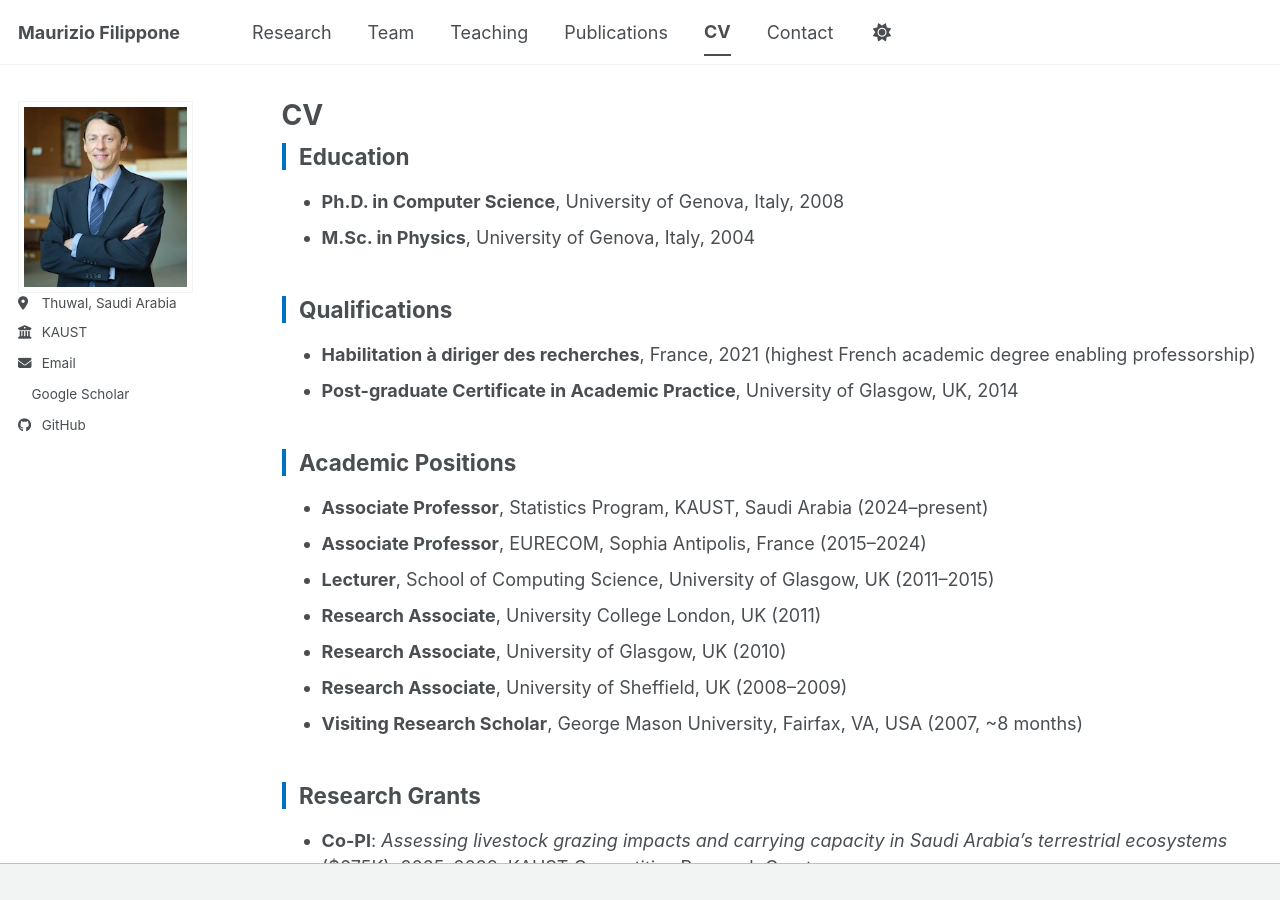
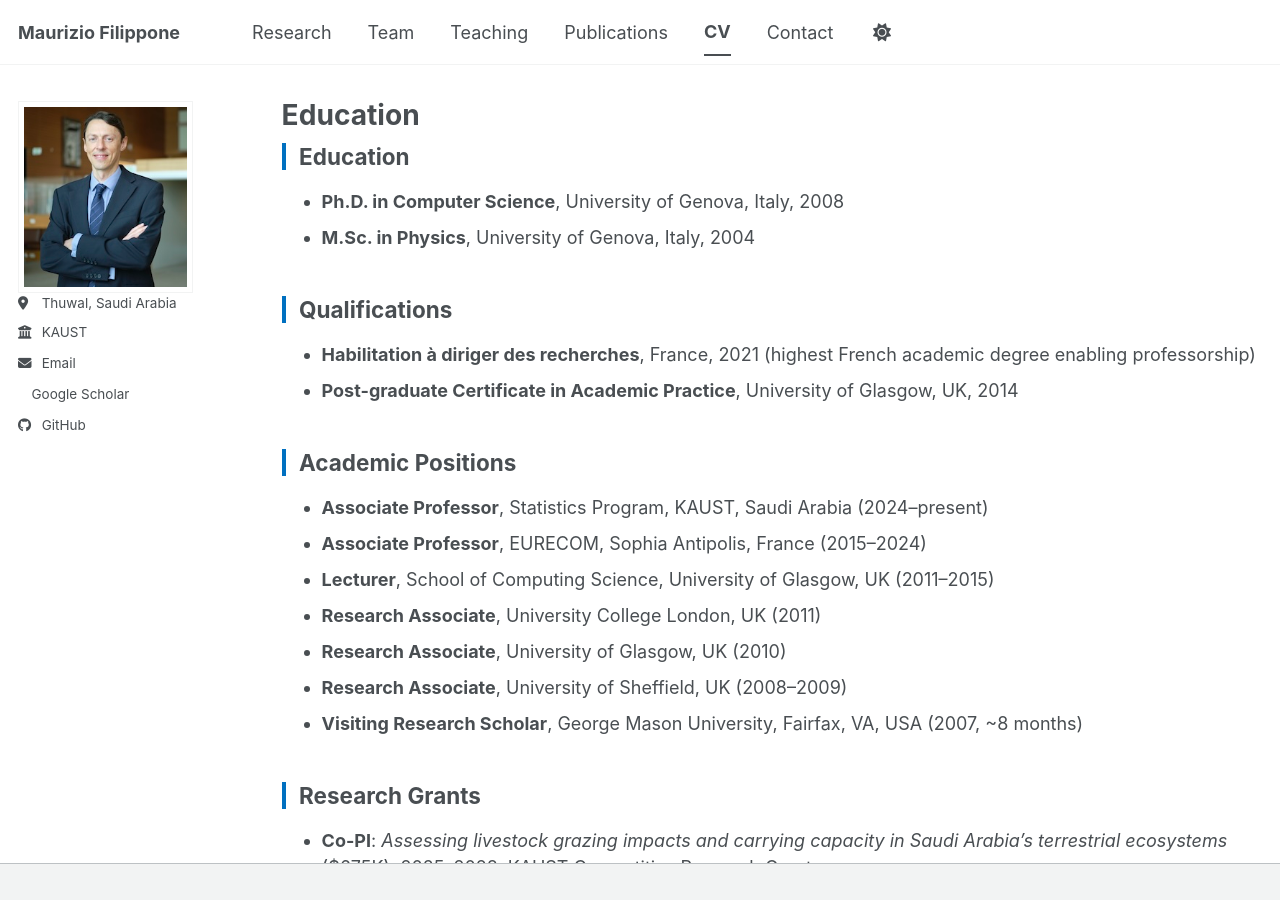
Before and after one commit to mauriziofilippone/mauriziofilippone.github.io, a Jekyll site: the page built from _pages/cv.md, in a window 1280 px wide and 900 px high. Built offline with Jekyll 4.4.1, drawn with Linux system fonts in a browser that asks for light colours; a style sheet for code colours, icons or effects is not loaded; our own code applies the rules of GitHub Pages for plain Markdown files.

Commit message:
Remove page titles and disable jekyll-titles-from-headings

```diff
--- a/_config.yml
+++ b/_config.yml
@@ -305,6 +305,10 @@
 timezone: Etc/UTC # https://en.wikipedia.org/wiki/List_of_tz_database_time_zones
 
 
+# Disable automatic title extraction from first heading
+titles_from_headings:
+  enabled: false
+
 # Plugins
 plugins:
   - jekyll-feed
--- a/_layouts/archive.html
+++ b/_layouts/archive.html
@@ -17,7 +17,7 @@
 
   <div class="archive">
     {% unless page.header.overlay_color or page.header.overlay_image %}
-      <h1 class="page__title">{{ page.title }}</h1>
+      {% if page.title %}<h1 class="page__title">{{ page.title }}</h1>{% endif %}
     {% endunless %}
     {{ content }}
   </div>
--- a/_pages/cv.md
+++ b/_pages/cv.md
@@ -1,5 +1,4 @@
 ---
-title: "CV"
 layout: archive
 permalink: /cv/
 author_profile: true
```
Also changed, not shown: _pages/contact.md (+0 -1 lines), _pages/publications.md (+0 -1 lines), _pages/teaching.md (+0 -1 lines).
